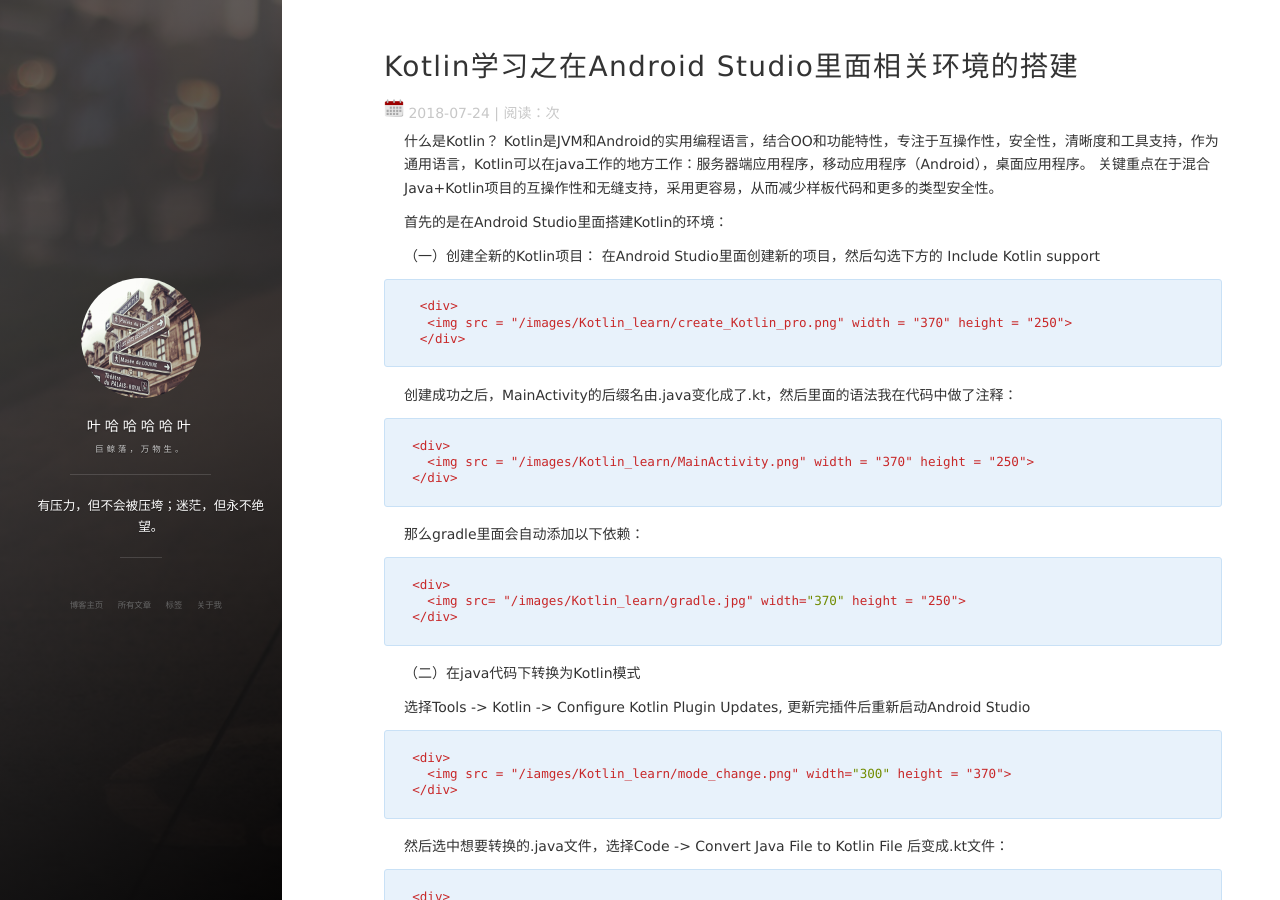
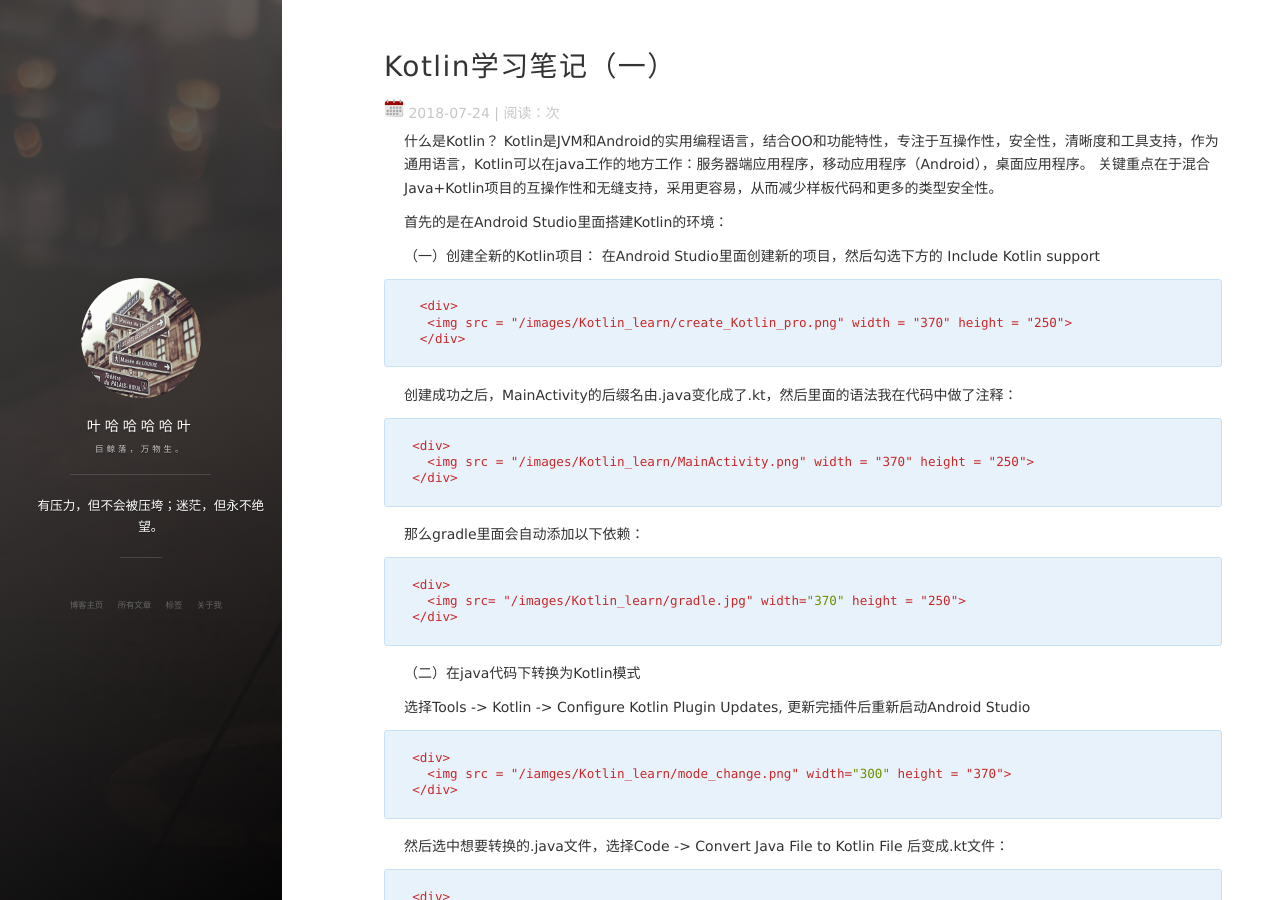
Before and after one commit to 112996/112996.github.io, a Jekyll site: the page built from _posts/2018-7-24-Kotlin_in_Android.md, in a window 1280 px wide and 900 px high. Built offline with Jekyll 4.4.1, drawn with Linux system fonts in a browser that asks for light colours; nearby versions of some CDN libraries; comment, search, counter and statistics services are not loaded.

Commit message:
kotlin_change

```diff
--- a/_posts/2018-7-24-Kotlin_in_Android.md
+++ b/_posts/2018-7-24-Kotlin_in_Android.md
@@ -1,6 +1,6 @@
 ---
 layout: post
-title: "Kotlin学习之在Android Studio里面相关环境的搭建"
+title: "Kotlin学习笔记（一）"
 date: 2018-7-24 17：13
 description: "在Android Studio里面使用Kotlin语言"
 tag: Android、Kotlin
```
